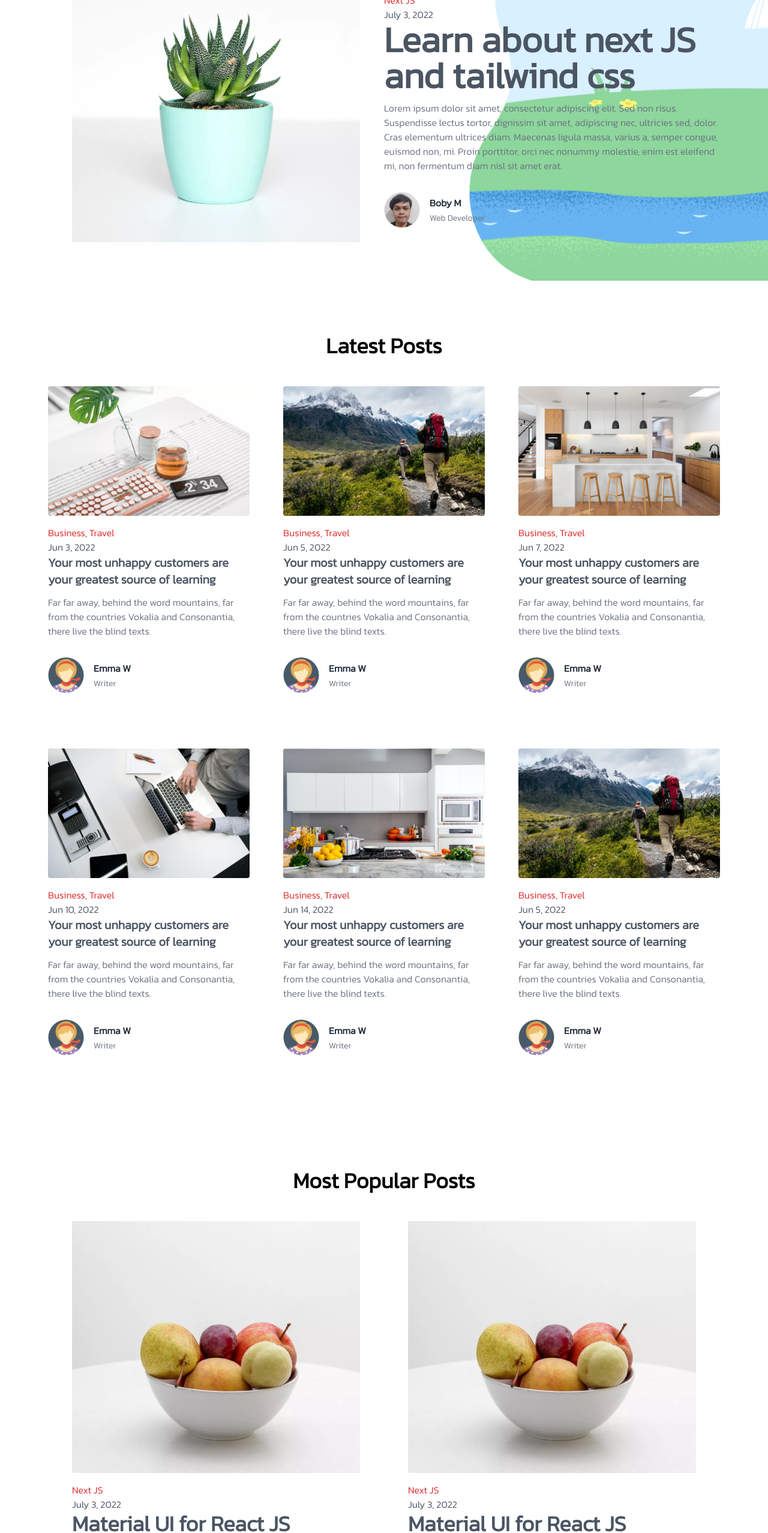
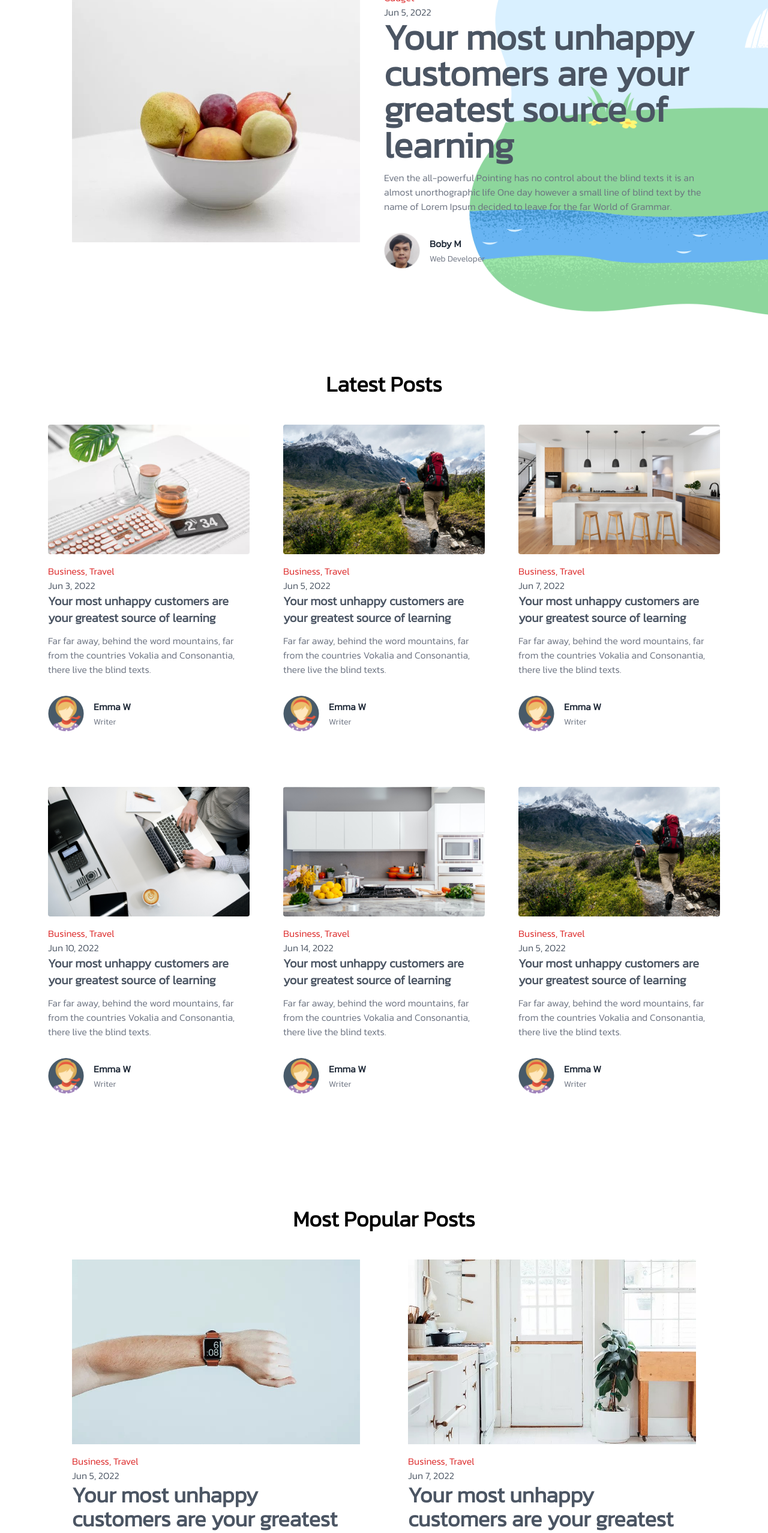
Before and after one commit to boby177/Blog_App, a Next.js app: page / in a window 1280 px wide. Shown: the part 234-2790 px from the top of the page at 60% size. Built offline with nearby package versions, Linux system fonts and the light colour scheme.

Commit message:
fetching all data post component sections

```diff
--- /dev/null
+++ b/components/_child/error.js
@@ -0,0 +1,16 @@
+import Image from "next/image";
+
+export default function error() {
+  return (
+    <div className="text-center py-10">
+      <h1 className="text-3xl font-bold text-red-400 py-10">
+        Something went wrong
+      </h1>
+      <Image
+        src={"/images/not_found.png"}
+        width={400}
+        height={400}
+      />
+    </div>
+  );
+}
--- /dev/null
+++ b/components/_child/spinner.js
@@ -0,0 +1,9 @@
+export default function spinner() {
+  return (
+    <div className="flex justify-center py-14">
+        <span className="loader">
+
+        </span>
+    </div>
+  )
+}
--- a/components/section-1.js
+++ b/components/section-1.js
@@ -4,46 +4,53 @@ import Author from "../components/_child/author";
 import { Swiper, SwiperSlide } from "swiper/react";
 import SwiperCore, { Autoplay } from "swiper";
 import "swiper/css";
+import fetcher from "../lib/fetcher";
+import Spinner from "./_child/spinner";
+import Error from "./_child/error";
 
-function Slide() {
+function Slide({ data }) {
+  const { id, title, description, category, img, published, author } = data;
+
   return (
     <div className="grid md:grid-cols-2">
       <div className="image px-10">
         <Link href={"/"}>
-          <Image src={"/images/img1.jpg"} width={600} height={600} />
+          <Image src={img || "/"} width={600} height={600} />
         </Link>
       </div>
       <div className="info flex justify-center flex-col">
         <div className="cat">
           <Link href={"/"}>
-            <div className="text-red-600 hover:text-red-500">Next JS </div>
+            <div className="text-red-600 hover:text-red-500">
+              {category || "Unknow"}
+            </div>
             <div className="text-gray-600 hover:text-gray-500">
-              July 3, 2022
+              {published || "Unknown"}
             </div>
           </Link>
         </div>
         <div className="title">
           <Link href={"/"}>
             <div className="text-3xl md:text-6xl font-bold text-gray-600 hover:text-gray-600">
-              Learn about next JS and tailwind css
+              {title || "Unknown"}
             </div>
           </Link>
         </div>
-        <p className="text-gray-500 py-3">
-          Lorem ipsum dolor sit amet, consectetur adipiscing elit. Sed non
-          risus. Suspendisse lectus tortor, dignissim sit amet, adipiscing nec,
-          ultricies sed, dolor. Cras elementum ultrices diam. Maecenas ligula
-          massa, varius a, semper congue, euismod non, mi. Proin porttitor, orci
-          nec nonummy molestie, enim est eleifend mi, non fermentum diam nisl
-          sit amet erat.
-        </p>
-        <Author />
+        <p className="text-gray-500 py-3">{description || "Description"}</p>
+        {author ? <Author /> : <></>}
       </div>
     </div>
   );
 }
 
 export default function section1() {
+  const { data, isLoading, isError } = fetcher(`api/trending`);
+  if (isLoading) {
+    return <Spinner />;
+  } else if (isError) {
+    return <Error />;
+  }
+
   SwiperCore.use([Autoplay]);
   const bgImage = {
     background: "url('/images/banner.png')no-repeat",
@@ -62,10 +69,11 @@ export default function section1() {
             delay: 2000,
           }}
         >
-          <SwiperSlide>{Slide()}</SwiperSlide>
-          <SwiperSlide>{Slide()}</SwiperSlide>
-          <SwiperSlide>{Slide()}</SwiperSlide>
-          <SwiperSlide>{Slide()}</SwiperSlide>
+          {data.map((value, index) => (
+            <SwiperSlide key={index}>
+              <Slide data={value} />
+            </SwiperSlide>
+          ))}
         </Swiper>
       </div>
     </section>
--- a/components/section-2.js
+++ b/components/section-2.js
@@ -2,13 +2,15 @@ import Image from "next/image";
 import Link from "next/link";
 import Author from "../components/_child/author2";
 import fetcher from "../lib/fetcher";
+import Spinner from "./_child/spinner";
+import Error from "./_child/error";
 
 export default function section2() {
   const { data, isLoading, isError } = fetcher(`api/posts`);
   if (isLoading) {
-    return <div>Loading...</div>;
+    return <Spinner />;
   } else if (isError) {
-    return <div>Error </div>;
+    return <Error />;
   }
 
   return (
--- a/components/section-3.js
+++ b/components/section-3.js
@@ -2,8 +2,18 @@ import { Swiper, SwiperSlide } from "swiper/react";
 import Link from "next/link";
 import Image from "next/image";
 import Author from "./_child/author3";
+import fetcher from "../lib/fetcher";
+import Spinner from "./_child/spinner";
+import Error from "./_child/error";
 
 export default function section3() {
+  const { data, isLoading, isError } = fetcher(`api/popular`);
+  if (isLoading) {
+    return <Spinner />;
+  } else if (isError) {
+    return <Error />;
+  }
+
   return (
     <section className="container mx-auto md:px-20 py-16">
       <h1 className="font-bold text-4xl py-12 text-center">
@@ -17,43 +27,44 @@ export default function section3() {
           delay: 5000,
         }}
       >
-        <SwiperSlide>{Post()}</SwiperSlide>
-        <SwiperSlide>{Post()}</SwiperSlide>
-        <SwiperSlide>{Post()}</SwiperSlide>
-        <SwiperSlide>{Post()}</SwiperSlide>
+        {data.map((value, index) => (
+          <SwiperSlide key={index}>
+            <Post data={value} />
+          </SwiperSlide>
+        ))}
       </Swiper>
     </section>
   );
 }
 
-function Post() {
+function Post({ data }) {
+  const { id, title, description, category, img, published, author } = data;
+
   return (
     <div className="grid px-10">
       <div className="images">
-        <Image src={"/images/img2.jpg"} width={600} height={400} />
+        <Image src={img} width={600} height={400} />
       </div>
       <div className="info flex justify-center flex-col py-4">
         <div className="cat">
           <Link href={"/"}>
-            <div className="text-red-600 hover:text-red-500">Next JS </div>
+            <div className="text-red-600 hover:text-red-500">
+              {category || "Unknown"}
+            </div>
             <div className="text-gray-600 hover:text-gray-500">
-              July 3, 2022
+              {published || "Unknown"}
             </div>
           </Link>
         </div>
         <div className="title">
           <Link href={"/"}>
             <div className="text-3xl md:text-4xl font-bold text-gray-600 hover:text-gray-600">
-              Material UI for React JS
+              {title || "title"}
             </div>
           </Link>
         </div>
-        <p className="text-gray-500 py-3">
-          Lorem ipsum dolor sit amet, consectetur adipiscing elit. Sed non
-          risus. Suspendisse lectus tortor, dignissim sit amet, adipiscing nec,
-          ultricies sed, dolor.
-        </p>
-        <Author />
+        <p className="text-gray-500 py-3">{description || "description"}</p>
+        {author ? <Author /> : <></>}
       </div>
     </div>
   );
--- a/components/section-4.js
+++ b/components/section-4.js
@@ -1,25 +1,36 @@
 import Link from "next/link";
 import Image from "next/image";
 import Author from "./_child/author4";
+import fetcher from "../lib/fetcher";
+import Spinner from "./_child/spinner";
+import Error from "./_child/error";
 
 export default function section4() {
+  const { data, isLoading, isError } = fetcher(`api/popular`);
+  if (isLoading) {
+    return <Spinner />;
+  } else if (isError) {
+    return <Error />;
+  }
+
   return (
     <section className="container mx-auto md:px-20 py-16">
       <div className="grid lg:grid-cols-2">
         <div className="item">
           <h1 className="font-bold text-4xl py-12 text-center">Coding</h1>
           <div className="flex flex-col gap-6">
-            {Post()}
-            {Post()}
+            {data[1] ? <Post data={data[1]} /> : <></>}
+            {data[2] ? <Post data={data[2]} /> : <></>}
+            {data[3] ? <Post data={data[3]} /> : <></>}
           </div>
         </div>
         <div className="item">
           <h1 className="font-bold text-4xl py-12 text-center">Gadget</h1>
           <div className="flex flex-col gap-6">
             <div className="flex flex-col gap-6">
-              {Post()}
-              {Post()}
-              {Post()}
+              {data[4] ? <Post data={data[4]} /> : <></>}
+              {data[5] ? <Post data={data[5]} /> : <></>}
+              {data[2] ? <Post data={data[2]} /> : <></>}
             </div>
           </div>
         </div>
@@ -28,34 +39,33 @@ export default function section4() {
   );
 }
 
-function Post() {
+function Post({ data }) {
+  const { id, title, category, img, published, author } = data;
+
   return (
     <div className="flex gap-5">
       <div className="image flex flex-col justify-start">
-        <Image
-          src={"/images/img3.png"}
-          className="rounded"
-          width={200}
-          height={150}
-        />
+        <Image src={img} className="rounded" width={300} height={250} />
       </div>
       <div className="info flex justify-center flex-col">
         <div className="cat">
           <Link href={"/"}>
-            <div className="text-red-600 hover:text-red-500">Next JS </div>
+            <div className="text-red-600 hover:text-red-500">
+              {category || "Unknown"}
+            </div>
             <div className="text-gray-600 hover:text-gray-500">
-              July 3, 2022
+              {published || "Unknown"}
             </div>
           </Link>
         </div>
         <div className="title">
           <Link href={"/"}>
             <div className="text-xl font-bold text-gray-600 hover:text-gray-600">
-              Material UI for React JS
+              {title || "title"}
             </div>
           </Link>
         </div>
-        <Author />
+        {/* {author ? <Author /> : <></>} */}
       </div>
     </div>
   );
--- a/styles/globals.css
+++ b/styles/globals.css
@@ -34,3 +34,18 @@ body {
   @apply mt-1 block w-60 px-3 py-2 bg-white border border-slate-300 rounded-full text-sm shadow-sm placeholder-slate-500;
   @apply focus:outline-none focus:border-lime-950 focus:ring-1 focus:ring-lime-950;
 }
+
+.loader {
+  @apply border-gray-200 rounded-full border-4 ease-linear h-10 w-10;
+  border-top-color: rgb(255, 75, 75);
+  animation: spinner 1.2s linear infinite;
+}
+
+@keyframes spinner {
+  0% {
+    transform: rotate(0deg);
+  }
+  100% {
+    transform: rotate(360deg);
+  }
+}
```
